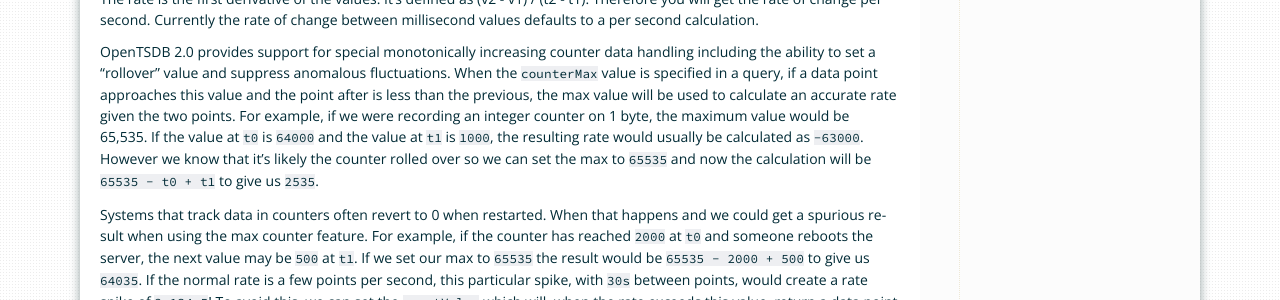
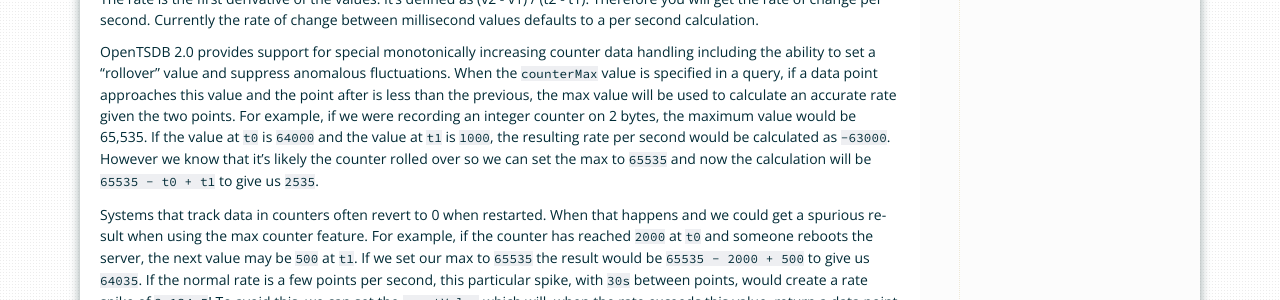
Before and after one commit to OpenTSDB/opentsdb.net, a Sphinx documentation site: the page built from docs/source/user_guide/query/index.rst, in a window 1280 px wide and 900 px high, scrolled down 4010 px. Shown: the part 197-497 px from the top of the window. Built offline with Sphinx 7.4.7, drawn with Linux system fonts in a browser that asks for light colours.

Commit message:
Fix typo in the rate documentation where the max for 2 bytes is 65k, not for 1 byte.

```diff
--- a/docs/source/user_guide/query/index.rst
+++ b/docs/source/user_guide/query/index.rst
@@ -120,7 +120,7 @@
 
 The rate is the first derivative of the values. It's defined as (v2 - v1) / (t2 - t1). Therefore you will get the rate of change per second. Currently the rate of change between millisecond values defaults to a per second calculation.
 
-OpenTSDB 2.0 provides support for special monotonically increasing counter data handling including the ability to set a "rollover" value and suppress anomalous fluctuations. When the ``counterMax`` value is specified in a query, if a data point approaches this value and the point after is less than the previous, the max value will be used to calculate an accurate rate given the two points. For example, if we were recording an integer counter on 1 byte, the maximum value would be 65,535. If the value at ``t0`` is ``64000`` and the value at ``t1`` is ``1000``, the resulting rate would usually be calculated as ``-63000``. However we know that it's likely the counter rolled over so we can set the max to ``65535`` and now the calculation will be ``65535 - t0 + t1`` to give us ``2535``.
+OpenTSDB 2.0 provides support for special monotonically increasing counter data handling including the ability to set a "rollover" value and suppress anomalous fluctuations. When the ``counterMax`` value is specified in a query, if a data point approaches this value and the point after is less than the previous, the max value will be used to calculate an accurate rate given the two points. For example, if we were recording an integer counter on 2 bytes, the maximum value would be 65,535. If the value at ``t0`` is ``64000`` and the value at ``t1`` is ``1000``, the resulting rate per second would be calculated as ``-63000``. However we know that it's likely the counter rolled over so we can set the max to ``65535`` and now the calculation will be ``65535 - t0 + t1`` to give us ``2535``.
 
 Systems that track data in counters often revert to 0 when restarted. When that happens and we could get a spurious result when using the max counter feature. For example, if the counter has reached ``2000`` at ``t0`` and someone reboots the server, the next value may be ``500`` at ``t1``. If we set our max to ``65535`` the result would be ``65535 - 2000 + 500`` to give us ``64035``. If the normal rate is a few points per second, this particular spike, with ``30s`` between points, would create a rate spike of ``2,134.5``! To avoid this, we can set the ``resetValue`` which will, when the rate exceeds this value, return a data point of ``0`` so as to avoid spikes in either direction. For the example above, if we know that our rate almost never exceeds 100, we could configure a ``resetValue`` of ``100`` and when the data point above is calculated, it will return ``0`` instead of ``2,134.5``. The default value of 0 means the reset value will be ignored, no rates will be suppressed.
 
```
Also changed, not shown: 4 other files.
